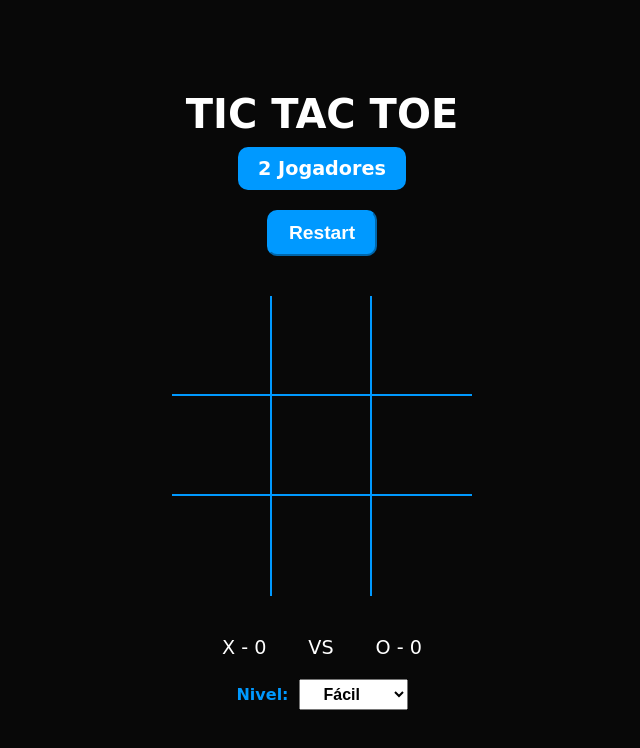
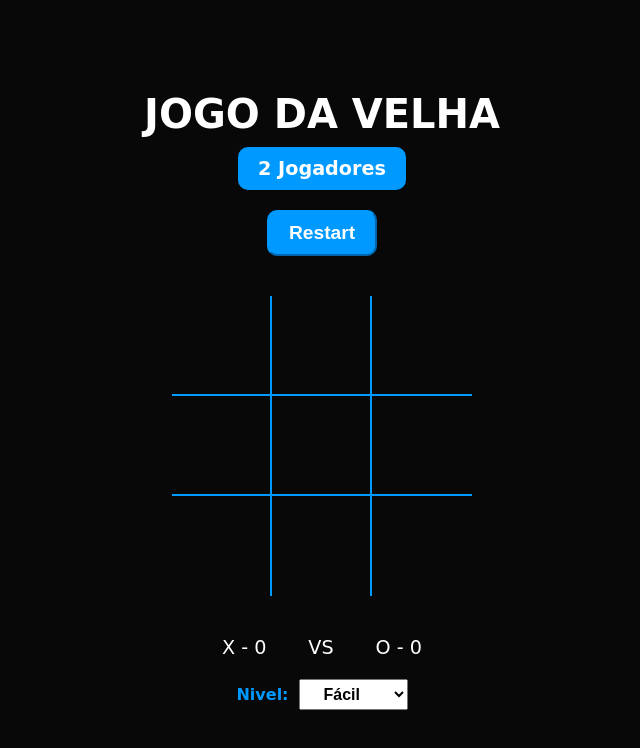
Before and after one commit to CarlosZeyy/TicTacToe-JogoDaVelha, a plain HTML site: page TicTacToe/one-player.html in a window 1280 px wide. Shown: the whole page, without its empty margins (318-958 px from the left). Drawn offline with Linux system fonts and the light colour scheme.

Commit message:
Mudança no titulo

```diff
--- a/TicTacToe/one-player.html
+++ b/TicTacToe/one-player.html
@@ -11,7 +11,7 @@
 
 <body>
     <div class="container">
-        <h1 id="playerText">Tic Tac Toe</h1>
+        <h1 id="playerText">Jogo da velha</h1>
         <a href="/index.html" class="mode-btn">2 Jogadores</a>
         <button id="restartBtn">Restart</button>
 
```
